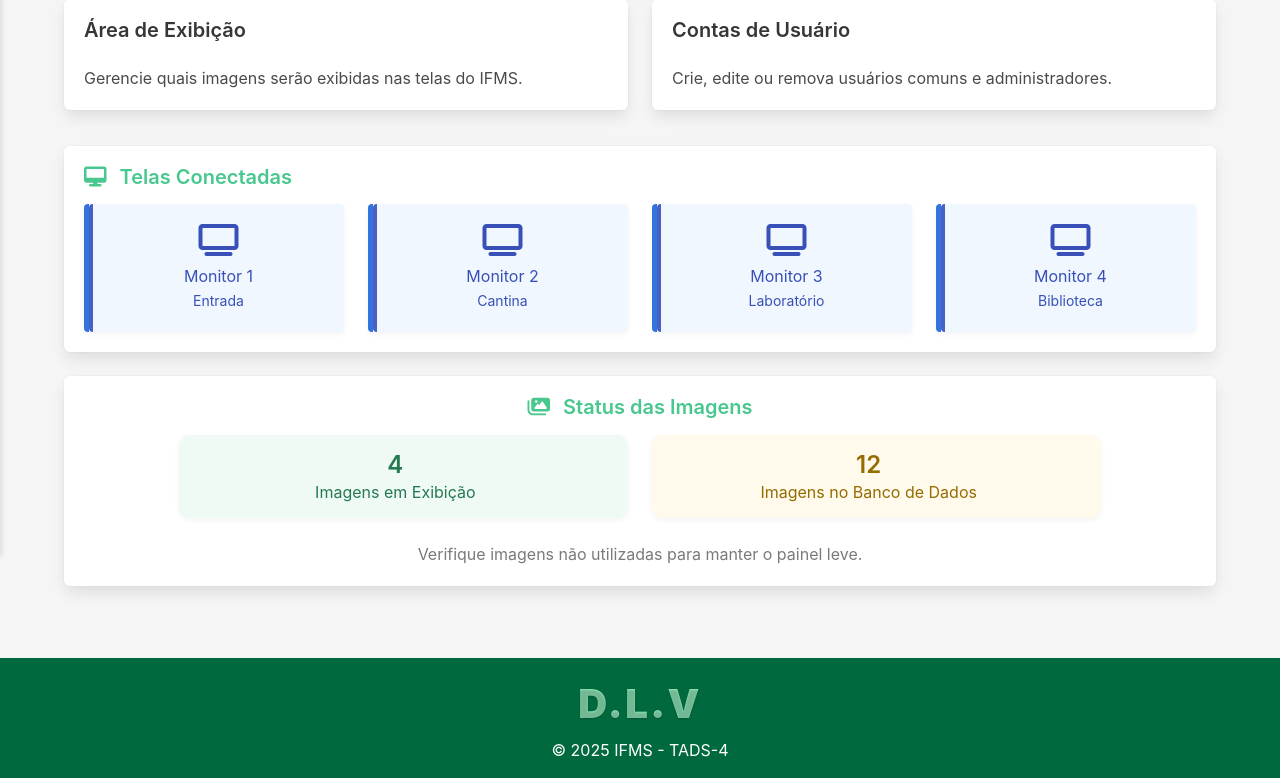
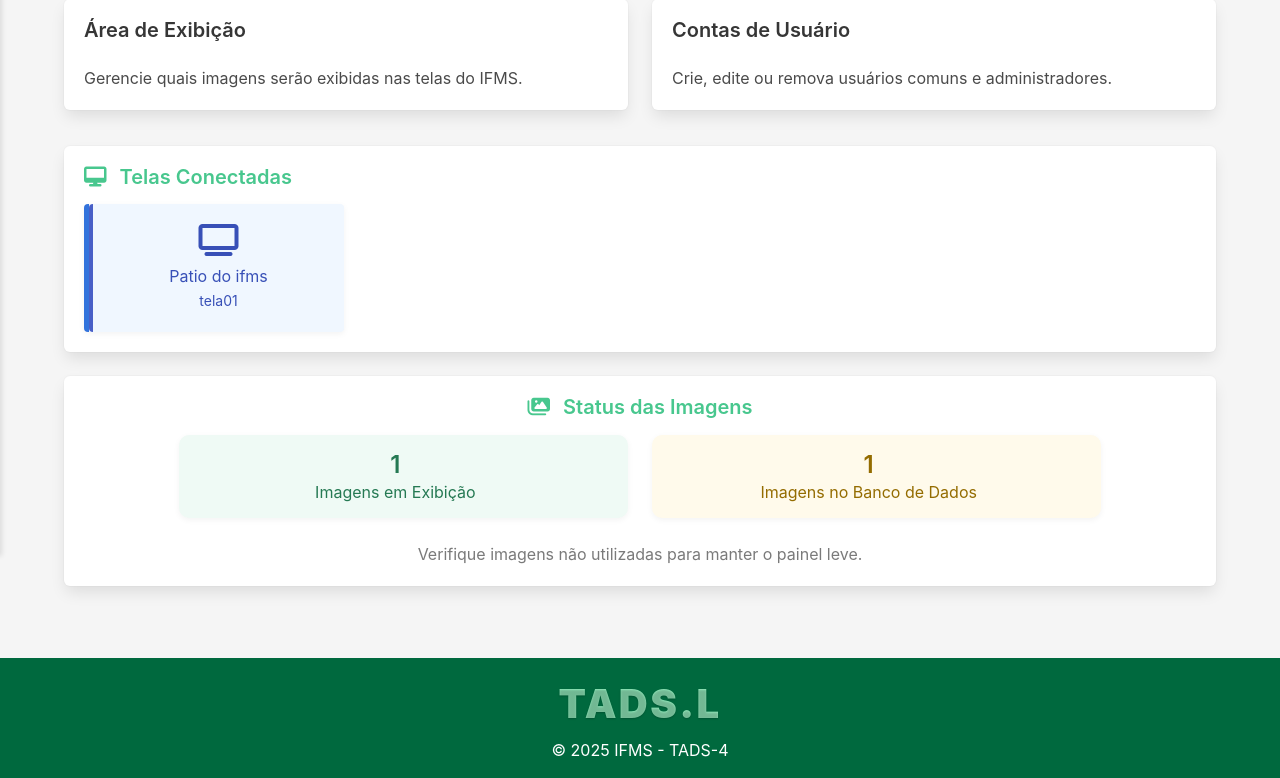
Before and after one commit to LoianSous/trabalho_quiosque, a Flask app: page /adm in a window 1280 px wide. Shown: the part 244-1022 px from the top of the page. Run offline with Flask 3, Linux system fonts and the light colour scheme; a user stored in the database is signed in; data comes from the database, SQL or seed files in the repository; both versions use the stored data as it was after the commit; tables that the repository leaves empty hold one stand-in row (values such as "Sample post"); grey boxes marked "Sample" are stand-in pictures.

Commit message:
Corrige exibição de imagens por tela e contabilização no painel administrativo

```diff
--- a/projeto/app.py
+++ b/projeto/app.py
@@ -30,21 +30,32 @@ def get_db_connection():
     conn.row_factory = sqlite3.Row
     return conn
 
-@app.route('/check_new_images')
-def check_new_images():
+@app.route('/check_new_images/<identificador>')
+def check_new_images(identificador):
     conn = get_db_connection()
-    imagem = conn.execute('SELECT filename FROM imagens ORDER BY id DESC LIMIT 1').fetchone()
-    total = conn.execute('SELECT COUNT(*) as total FROM imagens').fetchone()['total']
+
+    if identificador == "principal":
+        imagens = conn.execute('SELECT filename FROM imagens WHERE tela_id IS NULL ORDER BY id DESC').fetchall()
+    else:
+        tela = conn.execute('SELECT id FROM telas WHERE identificador = ?', (identificador,)).fetchone()
+        if tela:
+            imagens = conn.execute('SELECT filename FROM imagens WHERE tela_id = ? ORDER BY id DESC', (tela['id'],)).fetchall()
+        else:
+            imagens = []
+
+    total = len(imagens)
+    ultima = imagens[0]['filename'] if imagens else None
     conn.close()
+
     return jsonify({
-        'ultimaImagem': imagem['filename'] if imagem else None,
+        'ultimaImagem': ultima,
         'totalImagens': total
     })
 
 @app.route('/')
 def painel():
     conn = get_db_connection()
-    imagens = conn.execute('SELECT filename FROM imagens').fetchall()
+    imagens = conn.execute('SELECT filename FROM imagens WHERE tela_id IS NULL').fetchall()
     conn.close()
     return render_template('painel_exibicao.html', imagens=imagens)
 
@@ -72,16 +83,50 @@ def login():
 def adm():
     if 'user_id' not in session:
         return redirect(url_for('login'))
-
     secao = request.args.get('secao', default='inicio')
-
     conn = get_db_connection()
-    imagens = conn.execute('SELECT * FROM imagens').fetchall()
+    telas = conn.execute('SELECT * FROM telas').fetchall()
+    imagens_por_tela = {}
+    telas_com_imagens = []
+    for tela in telas:
+        imagens = conn.execute('SELECT * FROM imagens WHERE tela_id = ?', (tela['id'],)).fetchall()
+        imagens_por_tela[tela['id']] = imagens
+        if imagens:
+            telas_com_imagens.append(tela)
+    imagens_sem_tela = conn.execute('SELECT * FROM imagens WHERE tela_id IS NULL').fetchall()
+    if imagens_sem_tela:
+        telas_com_imagens.append({
+        'nome': 'Tela Principal',
+        'identificador': 'principal'
+    })
+    total_imagens = conn.execute('SELECT COUNT(*) as total FROM imagens').fetchone()['total']
+    total_em_exibicao = sum(len(imagens) for imagens in imagens_por_tela.values()) + len(imagens_sem_tela)
     user = conn.execute('SELECT tipo FROM users WHERE id = ?', (session['user_id'],)).fetchone()
     usuarios = conn.execute('SELECT id, email, tipo FROM users').fetchall()
     conn.close()
+    return render_template('painel_adm.html',
+                           telas=telas,
+                           imagens_por_tela=imagens_por_tela,
+                           imagens_sem_tela=imagens_sem_tela,
+                           telas_com_imagens=telas_com_imagens,
+                           total_imagens=total_imagens,
+                           total_em_exibicao=total_em_exibicao,
+                           tipo_usuario=user['tipo'],
+                           usuarios=usuarios,
+                           secao=secao)
 
-    return render_template('painel_adm.html', imagens=imagens, secao=secao, tipo_usuario=user['tipo'], usuarios=usuarios)
+@app.route('/cadastrar_tela', methods=['POST'])
+def cadastrar_tela():
+    nome = request.form['nome']
+    identificador = request.form['identificador']
+
+    conn = get_db_connection()
+    conn.execute('INSERT INTO telas (nome, identificador) VALUES (?, ?)', (nome, identificador))
+    conn.commit()
+    conn.close()
+
+    flash('Tela cadastrada com sucesso!', 'success')
+    return redirect(url_for('adm', secao='identificar'))
 
 @app.route('/upload', methods=['POST'])
 def upload():
@@ -96,11 +141,26 @@ def upload():
     imagem.save(os.path.join(app.config['UPLOAD_FOLDER'], filename))
 
     conn = get_db_connection()
-    conn.execute('INSERT INTO imagens (filename) VALUES (?)', (filename,))
+    tela_id = request.form.get('tela_id')
+    if not tela_id:
+        tela_id = None
+    else:
+        tela_id = int(tela_id)
+    conn.execute('INSERT INTO imagens (filename, tela_id) VALUES (?, ?)', (filename, tela_id))
     conn.commit()
     conn.close()
 
     return redirect(url_for('adm', secao='upload'))
+
+@app.route('/exibicao/<identificador>')
+def painel_exibicao_por_tela(identificador):
+    conn = get_db_connection()
+    tela = conn.execute('SELECT id FROM telas WHERE identificador = ?', (identificador,)).fetchone()
+    imagens = []
+    if tela:
+        imagens = conn.execute('SELECT filename FROM imagens WHERE tela_id = ?', (tela['id'],)).fetchall()
+    conn.close()
+    return render_template('painel_exibicao.html', imagens=imagens)
 
 @app.route('/delete_image/<int:image_id>', methods=['POST'])
 def delete_image(image_id):
--- a/projeto/static/js/painel_exibicao.js
+++ b/projeto/static/js/painel_exibicao.js
@@ -126,7 +126,11 @@ document.addEventListener("DOMContentLoaded", () => {
 });
 
 function verificarNovasImagens() {
-  fetch('/check_new_images')
+  const caminho = window.location.pathname;
+  const partes = caminho.split('/');
+  const identificador = partes.length > 2 ? partes[2] : "principal";
+
+  fetch(`/check_new_images/${identificador}`)
     .then(response => response.json())
     .then(data => {
       const mudouImagem = data.ultimaImagem && data.ultimaImagem !== ultimaImagem;
--- a/projeto/templates/painel_adm.html
+++ b/projeto/templates/painel_adm.html
@@ -75,44 +75,23 @@
                         </h3>
 
                         <div class="columns is-multiline">
+                            {% for tela in telas_com_imagens %}
                             <div class="column is-3">
                                 <article class="message is-link">
                                     <div class="message-body has-text-centered">
                                         <i class="fas fa-tv fa-2x mb-2"></i><br>
-                                        Monitor 1<br>
-                                        <small>Entrada</small>
+                                        {{ tela.nome }}<br>
+                                        <small>{{ tela.identificador }}</small>
                                     </div>
                                 </article>
                             </div>
-                            <div class="column is-3">
-                                <article class="message is-link">
-                                    <div class="message-body has-text-centered">
-                                        <i class="fas fa-tv fa-2x mb-2"></i><br>
-                                        Monitor 2<br>
-                                        <small>Cantina</small>
-                                    </div>
-                                </article>
-                            </div>
-                            <div class="column is-3">
-                                <article class="message is-link">
-                                    <div class="message-body has-text-centered">
-                                        <i class="fas fa-tv fa-2x mb-2"></i><br>
-                                        Monitor 3<br>
-                                        <small>Laboratório</small>
-                                    </div>
-                                </article>
-                            </div>
-                            <div class="column is-3">
-                                <article class="message is-link">
-                                    <div class="message-body has-text-centered">
-                                        <i class="fas fa-tv fa-2x mb-2"></i><br>
-                                        Monitor 4<br>
-                                        <small>Biblioteca</small>
-                                    </div>
-                                </article>
-                            </div>
+                            {% endfor %}
+                            {% if telas_com_imagens|length == 0 %}
+                            <p class="has-text-grey">Nenhuma tela exibindo imagens no momento.</p>
+                            {% endif %}
                         </div>
                     </div>
+
 
                     <div class="box has-text-centered">
                         <h3 class="title is-5 has-text-success mb-4">
@@ -122,13 +101,13 @@
                         <div class="columns is-mobile is-centered">
                             <div class="column is-5">
                                 <div class="notification is-success is-light py-4">
-                                    <p class="title is-4">4</p>
+                                    <p class="title is-4">{{ total_em_exibicao }}</p>
                                     <p class="subtitle is-6">Imagens em Exibição</p>
                                 </div>
                             </div>
                             <div class="column is-5">
                                 <div class="notification is-warning is-light py-4">
-                                    <p class="title is-4">12</p>
+                                    <p class="title is-4">{{ total_imagens }}</p>
                                     <p class="subtitle is-6">Imagens no Banco de Dados</p>
                                 </div>
                             </div>
@@ -138,6 +117,7 @@
                             Verifique imagens não utilizadas para manter o painel leve.
                         </p>
                     </div>
+
                 </div>
             </section>
 
@@ -156,32 +136,35 @@
                             <div id="fileName" class="has-text-success mt-2" style="display: none;"></div>
                         </div>
 
+                        <div class="field mt-4">
+                            <label class="label">Selecionar monitor de exibição:</label>
+                            <div class="control">
+                                <div class="select is-fullwidth">
+                                    <select name="tela_id">
+                                        <option value="" selected>Tela principal</option>
+                                        {% for tela in telas %}
+                                        <option value="{{ tela.id }}">{{ tela.nome }} ({{ tela.identificador }})
+                                        </option>
+                                        {% endfor %}
+                                    </select>
+                                </div>
+                            </div>
+                        </div>
+
                         <div class="has-text-centered mt-4">
                             <button class="button is-success is-medium" type="submit">
                                 <i class="fas fa-upload mr-2"></i> Enviar
                             </button>
                         </div>
                     </form>
-                    <div class="field">
-                        <label class="label">Selecionar monitor(es) de exibição:</label>
-                        <div class="control">
-                            <div class="select is-multiple is-fullwidth">
-                                <select multiple size="4">
-                                    <option>Monitor 1 - Entrada</option>
-                                    <option>Monitor 2 - Cantina</option>
-                                    <option>Monitor 3 - Laboratório</option>
-                                    <option>Monitor 4 - Biblioteca</option>
-                                </select>
-                            </div>
-                            <p class="help is-info mt-2">Segure Ctrl (Windows) ou Command (Mac) para selecionar mais de
-                                um.</p>
-                        </div>
-                    </div>
-                    <div class="box">
-                        <h3 class="title is-5 mb-4 has-text-success">Imagens em Exibição ({{ imagens|length }})</h3>
 
+                    <div class="box mt-6">
+                        <h3 class="title is-5 mb-4 has-text-success">Imagens em Exibição</h3>
+
+                        {% for tela in telas %}
+                        <h3 class="title is-5 has-text-info mt-5">{{ tela.nome }} ({{ tela.identificador }})</h3>
                         <div class="columns is-multiline">
-                            {% for img in imagens %}
+                            {% for img in imagens_por_tela[tela.id] %}
                             <div class="column is-3">
                                 <div class="card">
                                     <div class="card-image">
@@ -200,8 +183,33 @@
                             </div>
                             {% endfor %}
                         </div>
+                        {% endfor %}
+
+                        {% if imagens_sem_tela %}
+                        <h3 class="title is-5 has-text-danger mt-5">Imagens da Tela Principal</h3>
+                        <div class="columns is-multiline">
+                            {% for img in imagens_sem_tela %}
+                            <div class="column is-3">
+                                <div class="card">
+                                    <div class="card-image">
+                                        <figure class="image is-4by3">
+                                            <img src="{{ url_for('static', filename='uploads/' ~ img.filename) }}"
+                                                alt="Imagem">
+                                        </figure>
+                                    </div>
+                                    <footer class="card-footer">
+                                        <form action="{{ url_for('delete_image', image_id=img.id) }}" method="POST"
+                                            class="card-footer-item p-0">
+                                            <button class="button is-danger is-fullwidth">Remover</button>
+                                        </form>
+                                    </footer>
+                                </div>
+                            </div>
+                            {% endfor %}
+                        </div>
+                        {% endif %}
+
                     </div>
-
                 </div>
             </section>
 
@@ -239,15 +247,26 @@
             <section id="identificarTelasSection" class="section" style="display: none;">
                 <div class="container">
                     <h2 class="title is-4">Identificar Telas</h2>
-                    <p class="mb-4">Clique no botão abaixo para destacar visualmente os monitores conectados.</p>
+                    <p class="mb-4">Defina um nome para o local onde a tela está e defina um identificador.</p>
+                    <form action="{{ url_for('cadastrar_tela') }}" method="POST" class="mb-5">
+                        <div class="field">
+                            <label class="label">Nome da Tela</label>
+                            <div class="control">
+                                <input class="input" type="text" name="nome" placeholder="Ex: Entrada, Biblioteca"
+                                    required>
+                            </div>
+                        </div>
 
-                    <div class="box has-text-centered">
-                        <p class="mb-3">Este recurso exibirá um número ou nome na tela física para ajudar na
-                            identificação.</p>
-                        <button class="button is-info is-medium">
-                            <i class="fas fa-eye mr-2"></i> Iniciar Identificação
-                        </button>
-                    </div>
+                        <div class="field">
+                            <label class="label">Identificador (para URL)</label>
+                            <div class="control">
+                                <input class="input" type="text" name="identificador" placeholder="Ex: tela01" required>
+                            </div>
+                        </div>
+
+                        <button class="button is-primary mt-3" type="submit">Cadastrar Tela</button>
+                    </form>
+
                 </div>
             </section>
 
@@ -353,7 +372,7 @@
     </div>
 
     <footer class="footer-login has-text-white has-text-centered">
-        <div class="logo-text">D.L.V</div>
+        <div class="logo-text">TADS.L</div>
         <p>© 2025 IFMS - TADS-4</p>
     </footer>
 </body>
--- a/projeto/templates/painel_exibicao.html
+++ b/projeto/templates/painel_exibicao.html
@@ -88,7 +88,7 @@
       </div>
 
       <div class="footer-logo has-text-centered">
-        <div class="logo-text">D.L.V</div>
+        <div class="logo-text">TADS.L</div>
         <p>© 2025 IFMS - TADS-4</p>
       </div>
     </aside>
--- a/projeto/templates/painel_login.html
+++ b/projeto/templates/painel_login.html
@@ -51,7 +51,7 @@
     </main>
 
     <footer class="footer-login has-text-white has-text-centered">
-        <div class="logo-text">D.L.V</div>
+        <div class="logo-text">TADS.L</div>
         <p>© 2025 IFMS - Campus Três Lagoas - TADS-4</p>
     </footer>
 </body>
```
Also changed, not shown: projeto/database.db, projeto/static/uploads/copy_of_112023ifmsnotcias.png (deleted), projeto/static/uploads/paineladmaddimagens.png (deleted).
